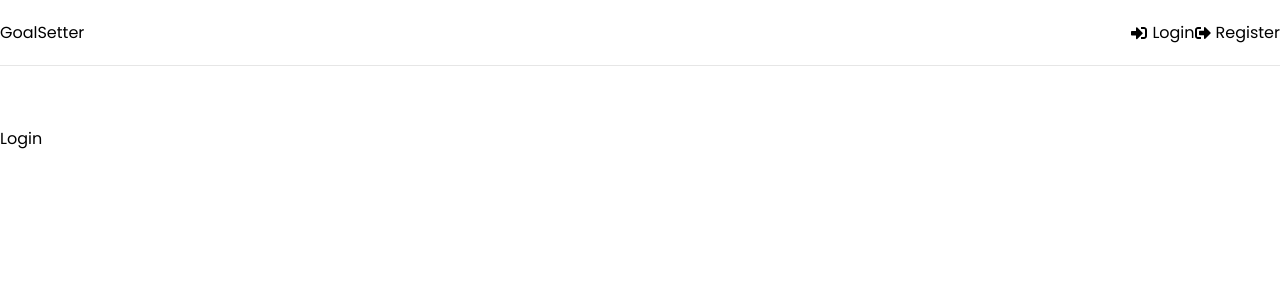
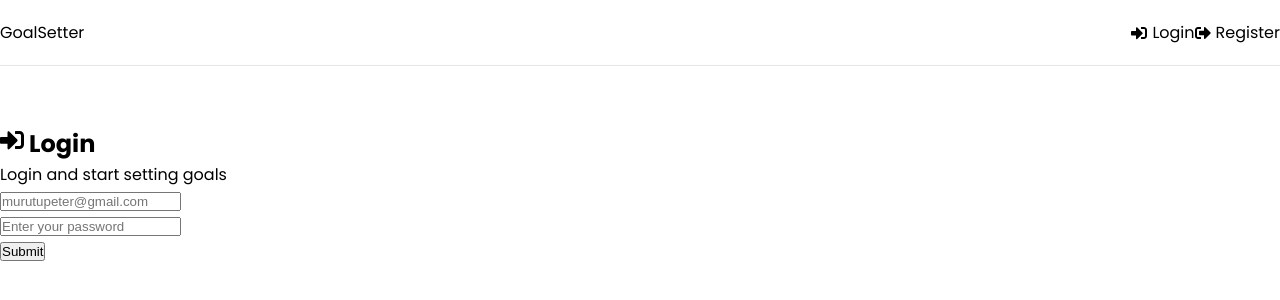
Before and after one commit to Murutu/mern-tutorial, a React (Create React App) app in the folder frontend/: page /login in a window 1280 px wide. Shown: the top 300 px of the page. Built offline with nearby package versions, Linux system fonts and the light colour scheme.

Commit message:
chore: login page

```diff
--- a/frontend/src/pages/Login.jsx
+++ b/frontend/src/pages/Login.jsx
@@ -1,10 +1,68 @@
-import React from 'react'
+import React, { useState, useEffect }  from 'react'
+import {FaSignInAlt} from "react-icons/fa"
 import {Outlet} from "react-router-dom";
 
 function Login() {
+
+    const [formData, setFormData] = useState({
+        email: "",
+        password: "",
+    })
+
+    const {email, password} = formData
+
+    const onSubmit = (e) => {
+        e.preventDefault()
+    }
+
+    const onChange = (e) => {
+        setFormData((prevState) => ({
+            ...prevState,
+            [e.target.name] : e.target.value,
+        }))
+    }
+
   return (
     <>
-    <div>Login</div>
+<section className="heading">
+        <h1>
+            <FaSignInAlt /> Login
+        </h1>
+        <p>Login and start setting goals</p>
+    </section>
+
+    <section className="form">
+        <form onSubmit={onSubmit}>
+
+            <div className="form-group">
+                <input
+                type="email"
+                className='form-control'
+                id='email'
+                name='email'
+                value={email}
+                placeholder="murutupeter@gmail.com"
+                onChange={onChange}
+                />
+            </div>
+
+            <div className="form-group">
+                <input
+                type="password"
+                className='form-control'
+                id="password"
+                name="password"
+                value={password}
+                placeholder="Enter your password"
+                onChange={onChange}
+                />
+            </div>
+
+            <div className="form-group">
+                <button className="btn btn-block">Submit</button>
+            </div>
+        </form>
+    </section>
 
     <Outlet/>
     </>
```
